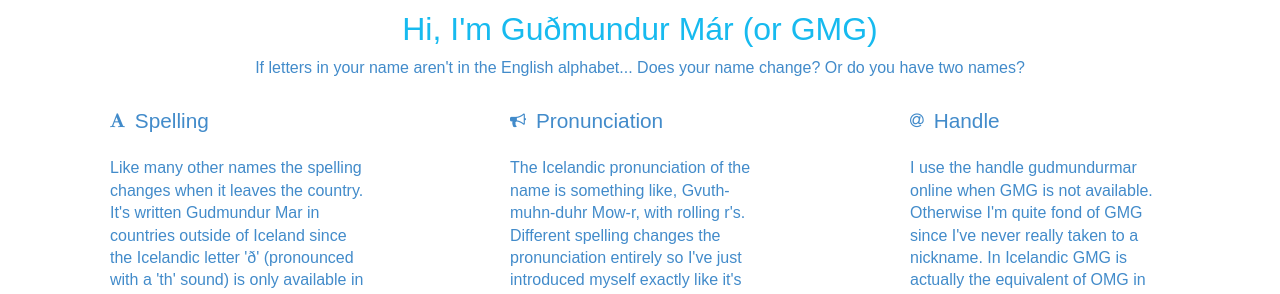
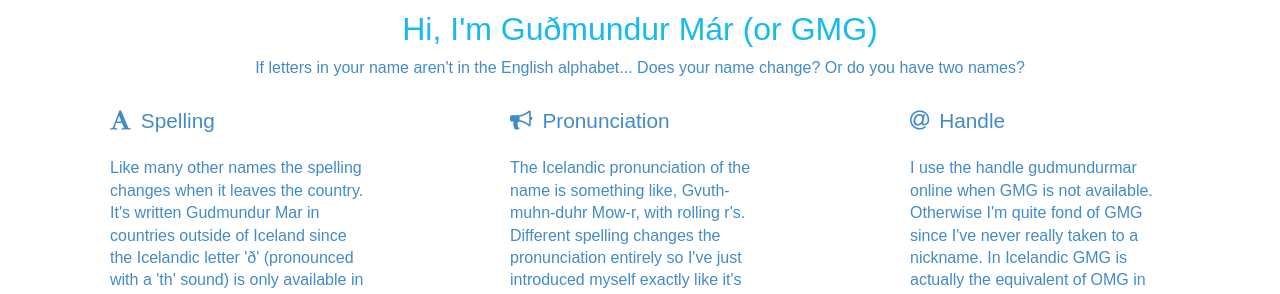
Before and after one commit to gudmundurmar/gmg.is, a Jekyll site: the page built from introducing-himself/index.html, in a window 1280 px wide. Shown: the part 190-484 px from the top of the page. Built offline with Jekyll 4.4.1, drawn with Linux system fonts in a browser that asks for light colours.

Commit message:
Add prism and font-awesome css to rest of inline header.

```diff
--- a/_includes/head.html
+++ b/_includes/head.html
@@ -7,6 +7,4 @@
     {% endcapture %}
     {{ include_to_scssify | scssify }}
   </style>
-  <link rel="stylesheet" type="text/css" href="{{site.baseurl}}/public/plugins/prism/min/prism.css">
-  <link rel="stylesheet" href="{{site.baseurl}}/public/plugins/font-awesome/css/font-awesome.min.css">
 </head>
--- a/_includes/stylesheet.scss
+++ b/_includes/stylesheet.scss
@@ -14,3 +14,6 @@
 @import "gmgface";
 @import "hand";
 @import "snail";
+
+@import "../public/plugins/prism/min/prism.css";
+@import "../public/plugins/font-awesome/css/font-awesome.min.css"
```
